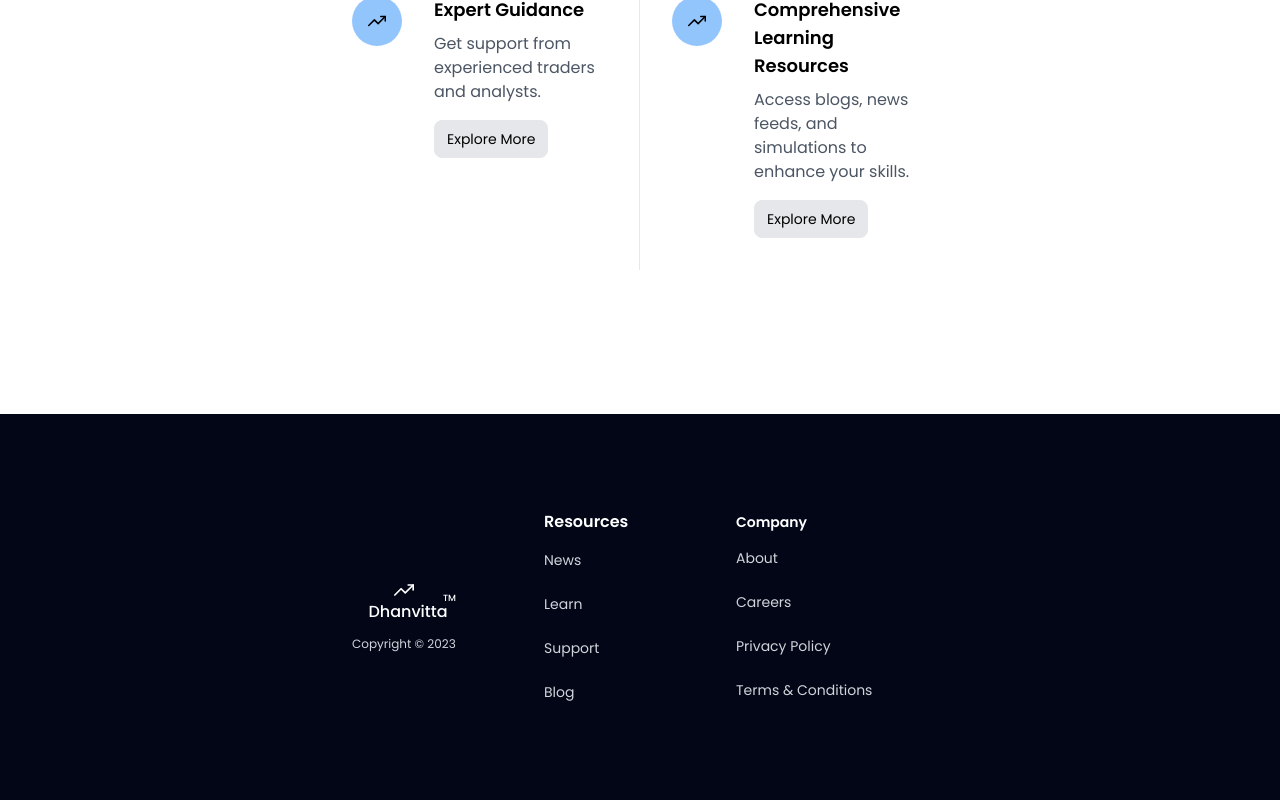
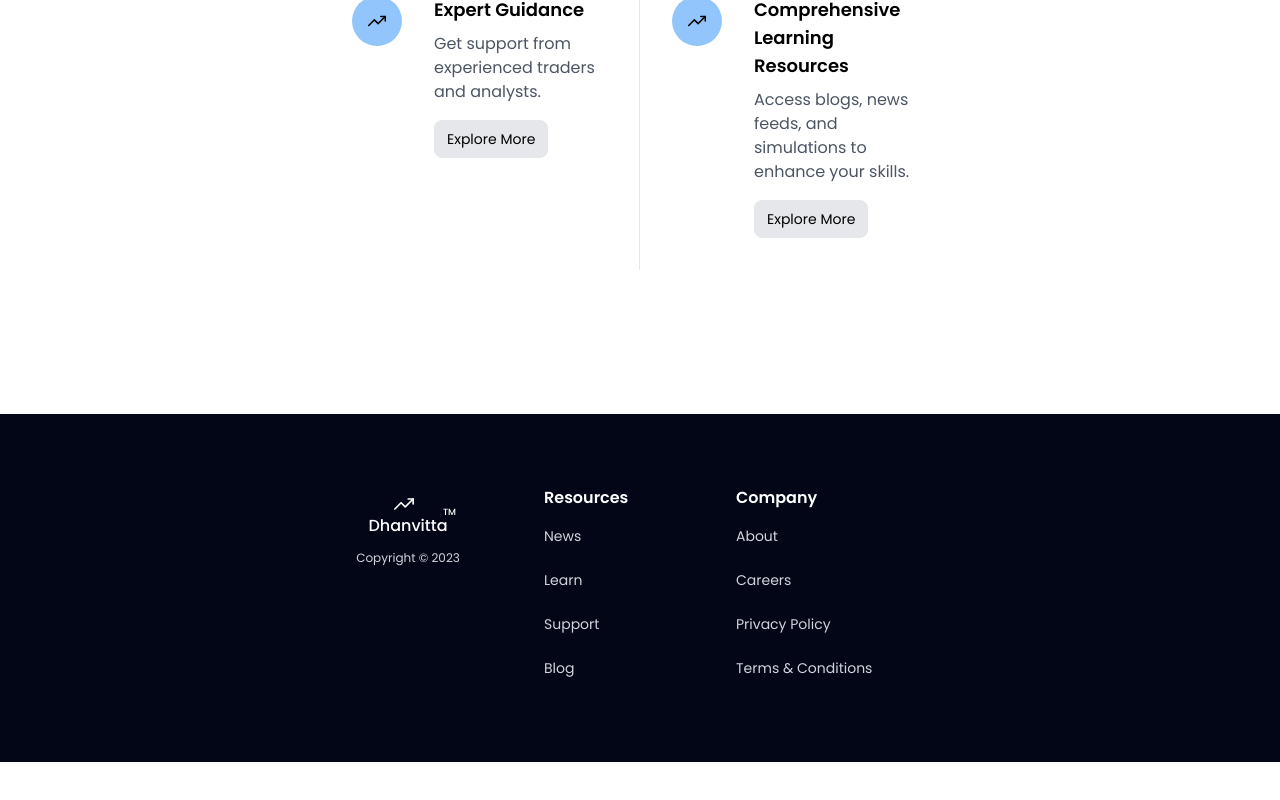
Before and after one commit to dhanvitta/Dhanvitta, a Next.js app: page / in a window 1280 px wide. Shown: the part 2649-3449 px from the top of the page. After the commit the page ends 3411 px from the top, so only its background shows below. Built offline with nearby package versions, Linux system fonts and the light colour scheme.

Commit message:
Footer UI Fix

```diff
--- a/src/app/Components/Footer.js
+++ b/src/app/Components/Footer.js
@@ -3,16 +3,22 @@ import Link from 'next/link'
 import { FiTrendingUp } from "react-icons/fi";
 function Footer() {
     return (
-        <div className='w-full bg-slate-950 py-12 flex items-center justify-center bottom-0'>
-            <div className='w-full p-8 xs:w-full sm: md:w-1/2 lg:w-1/2 xl:w-1/2 grid grid-cols-1 sm:grid-cols-1 md:grid-cols-3 lg:grid-cols-3 xl:grid-cols-3  sm:py-12 md:py-12 lg:py-12 xl:py-12 items-center justify-center'>
+        <div className='w-full bg-slate-950 py-6 flex items-center justify-center bottom-0'>
+            <div className='w-full p-8 xs:w-full sm: md:w-1/2 lg:w-1/2 xl:w-1/2 grid grid-cols-1 sm:grid-cols-1 md:grid-cols-3 lg:grid-cols-3 xl:grid-cols-3  sm:py-12 md:py-12 lg:py-12 xl:py-12 items-start justify-center'>
                 {/*  */}
-                <div className='flex items-start flex-col'>
-                    <Link className='w-full  ' href='/'><div className='flex items-center flex-col w-28 rounded text-md font-medium p-2 text-white relative'> <FiTrendingUp className='text-xl mr-2 text-white' /> Dhanvitta <span className='text-[9px] absolute right-2 top-5'>TM</span></div></Link>
+                <div className='flex items-center flex-col w-fit'>
+                    <Link className='w-fit  ' href='/'>
+                        <div className='flex flex-col'>
+                            <div className='flex items-center flex-col w-28 rounded text-md font-medium py-2 text-white relative'> <FiTrendingUp className='text-xl mr-2 text-white' /> Dhanvitta <span className='text-[9px] absolute right-2 top-5'>TM</span></div>
+                        </div>
+                    </Link>
                     <p className='text-gray-300 text-xs font-normal mt-1'>Copyright © 2023</p>
 
                 </div>
+
+                <hr className='my-8  sm:hidden md:hidden lg:hidden xl:hidden' />
                 {/*  */}
-                <div className='my-8 sm:my-8 md:my-0 lg:my-0 xl:my-0'>
+                <div className='my-4 sm:my-4 md:my-0 lg:my-0 xl:my-0'>
                     <h1 className='text-md font-semibold text-white mb-4'>Resources</h1>
                     <div className='text-white flex flex-row sm:flex-col flex-wrap gap-3'>
                         <Link href=''><h6 className='text-sm mb-3 hover:text-yellow-300 text-gray-300'>News</h6></Link>
@@ -23,7 +29,7 @@ function Footer() {
                 </div>
                 {/*  */}
                 <div className=''>
-                    <h1 className='text-sm font-semibold text-white mb-4'>Company</h1>
+                    <h1 className='text-md font-semibold text-white mb-4'>Company</h1>
                     <div className='text-white flex flex-row sm:flex-col gap-3'>
                         <Link href=''><h6 className='text-sm mb-3 hover:text-yellow-300 text-gray-300'>About</h6></Link>
                         <Link href=''><h6 className='text-sm mb-3 hover:text-yellow-300 text-gray-300'>Careers</h6></Link>
@@ -33,7 +39,7 @@ function Footer() {
                 </div>
 
             </div>
-        </div>
+        </div >
     )
 }
 
```
